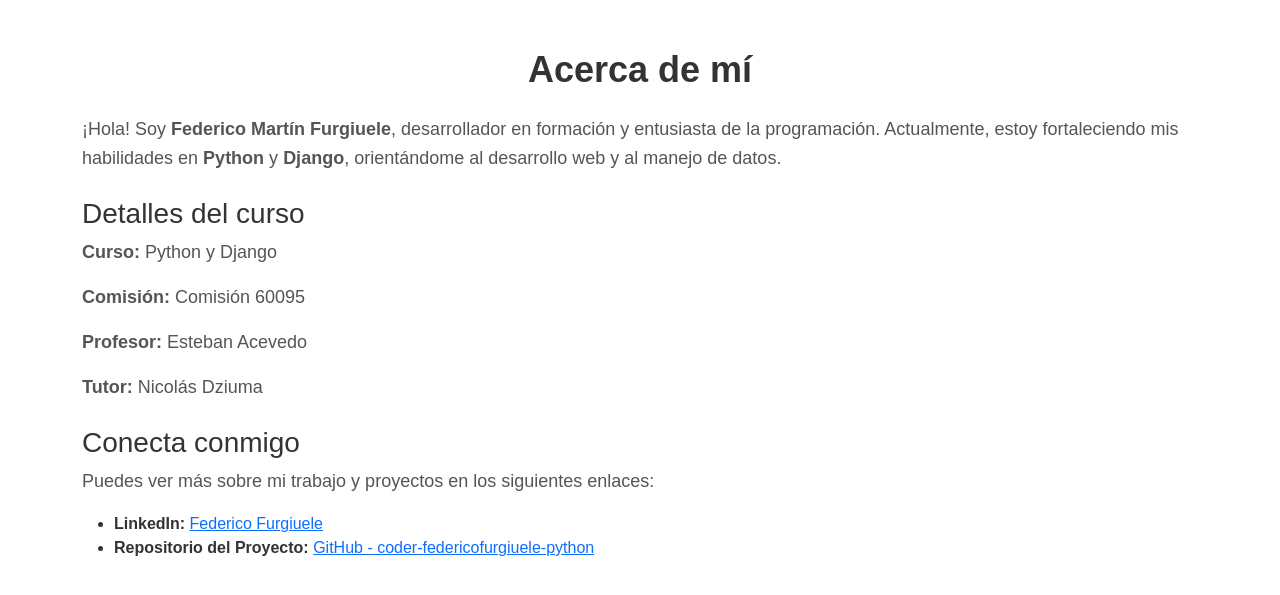
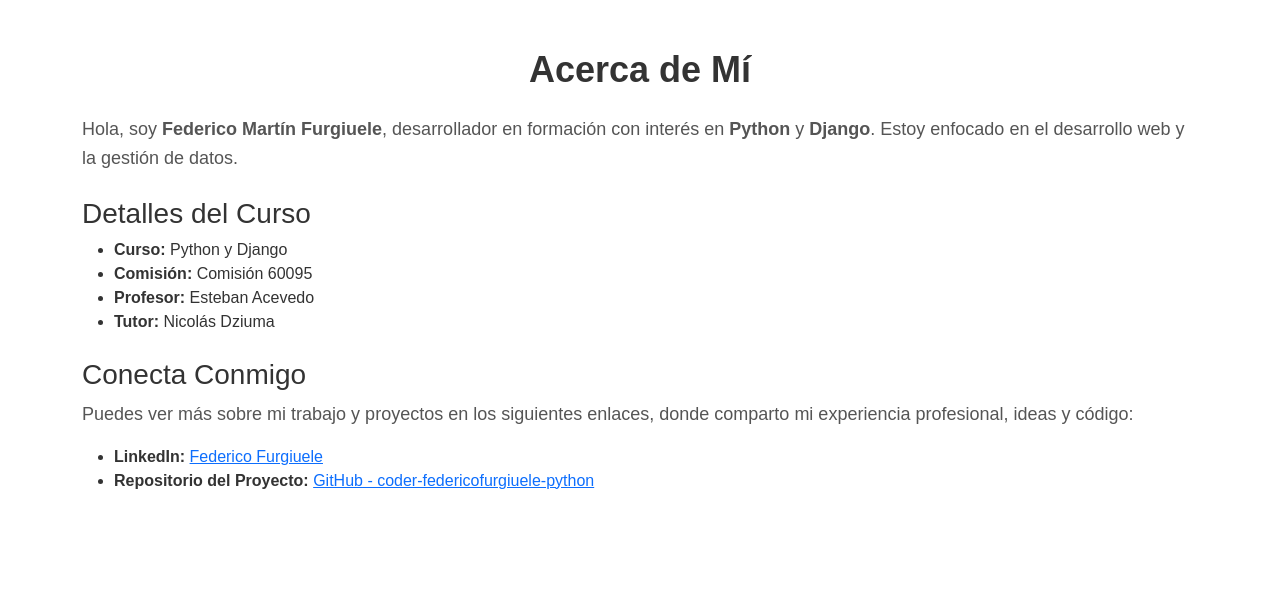
Before and after one commit to hidr4lisk/coder-federicofurgiuele-python, a Django app: page /about/ in a window 1280 px wide. Shown: the part 56-651 px from the top of the page. Run offline with Django 5.2, Linux system fonts and the light colour scheme.

Commit message:
Arreglos varios

```diff
--- a/src/biblioteca/templates/biblioteca/about.html
+++ b/src/biblioteca/templates/biblioteca/about.html
@@ -2,17 +2,20 @@
 
 {% block contenido %}
 <div class="container mt-5">
-    <h1 class="text-center mb-4">Acerca de mí</h1>
-    <p>¡Hola! Soy <strong>Federico Martín Furgiuele</strong>, desarrollador en formación y entusiasta de la programación. Actualmente, estoy fortaleciendo mis habilidades en <strong>Python</strong> y <strong>Django</strong>, orientándome al desarrollo web y al manejo de datos.</p>
+    <h1 class="text-center mb-4">Acerca de Mí</h1>
+    <p>Hola, soy <strong>Federico Martín Furgiuele</strong>, desarrollador en formación con interés en <strong>Python</strong> y <strong>Django</strong>.
+Estoy enfocado en el desarrollo web y la gestión de datos.</p>
 
-    <h3 class="mt-4">Detalles del curso</h3>
-    <p><strong>Curso:</strong> Python y Django</p>
-    <p><strong>Comisión:</strong> Comisión 60095</p>
-    <p><strong>Profesor:</strong> Esteban Acevedo</p>
-    <p><strong>Tutor:</strong> Nicolás Dziuma</p>
+    <h3 class="mt-4">Detalles del Curso</h3>
+    <ul>
+        <li><strong>Curso:</strong> Python y Django</li>
+        <li><strong>Comisión:</strong> Comisión 60095</li>
+        <li><strong>Profesor:</strong> Esteban Acevedo</li>
+        <li><strong>Tutor:</strong> Nicolás Dziuma</li>
+    </ul>
 
-    <h3 class="mt-4">Conecta conmigo</h3>
-    <p>Puedes ver más sobre mi trabajo y proyectos en los siguientes enlaces:</p>
+    <h3 class="mt-4">Conecta Conmigo</h3>
+    <p>Puedes ver más sobre mi trabajo y proyectos en los siguientes enlaces, donde comparto mi experiencia profesional, ideas y código:</p>
     <ul>
         <li><strong>LinkedIn:</strong> <a href="https://www.linkedin.com/in/federico-furgiuele/" target="_blank">Federico Furgiuele</a></li>
         <li><strong>Repositorio del Proyecto:</strong> <a href="https://github.com/hidr4lisk/coder-federicofurgiuele-python.git" target="_blank">GitHub - coder-federicofurgiuele-python</a></li>
--- a/src/biblioteca/templates/biblioteca/crear_libro.html
+++ b/src/biblioteca/templates/biblioteca/crear_libro.html
@@ -6,7 +6,7 @@
         <div class="col-md-8">
             <div class="card shadow-sm">
                 <div class="card-header bg-primary text-white text-center">
-                    <h2>Crear Préstamo</h2>
+                    <h2>Crear Libro</h2>
                 </div>
                 <div class="card-body">
                     <form method="POST">
@@ -14,7 +14,7 @@
                         <div class="mb-3">
                             {{ form.as_p }}
                         </div>
-                        <button type="submit" class="btn btn-success w-100">Crear Préstamo</button>
+                        <button type="submit" class="btn btn-success w-100">Crear Libro</button>
                     </form>
                 </div>
             </div>
--- a/src/biblioteca/templates/biblioteca/crear_usuario.html
+++ b/src/biblioteca/templates/biblioteca/crear_usuario.html
@@ -12,15 +12,15 @@
                     <form method="POST">
                         {% csrf_token %}
                         <div class="mb-3">
-                            <label for="nombre" class="form-label">Nombre</label>
+                            <label for="nombre" class="form-label">Nombre:</label>
                             <input type="text" name="nombre" id="nombre" class="form-control" required>
                         </div>
                         <div class="mb-3">
-                            <label for="email" class="form-label">Correo Electrónico</label>
+                            <label for="email" class="form-label">Correo Electrónico:</label>
                             <input type="email" name="email" id="email" class="form-control" required>
                         </div>
                         <div class="mb-3">
-                            <label for="telefono" class="form-label">Teléfono</label>
+                            <label for="telefono" class="form-label">Teléfono:</label>
                             <input type="text" name="telefono" id="telefono" class="form-control">
                         </div>
                         <button type="submit" class="btn btn-success w-100">Guardar</button>
```
Also changed, not shown: src/db.sqlite3.
